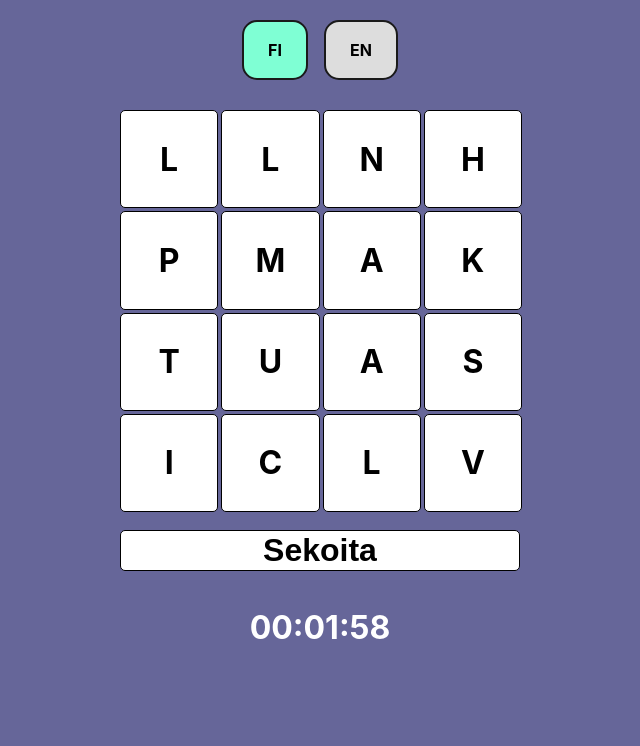
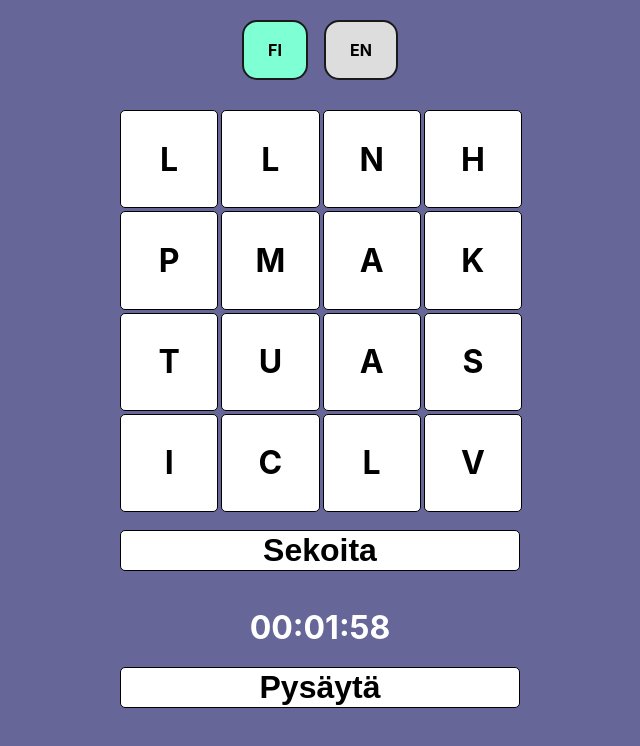
Before and after one commit to arttumat/boggle, a React (Create React App) app: page / in a window 1280 px wide. Both pictures are taken after a click on the button "Aloita". Shown: the top 746 px of the page, without its empty margins (320-960 px from the left). Built offline with nearby package versions, Linux system fonts and the light colour scheme.

Commit message:
stop button

```diff
--- a/src/components/TimerContainer.tsx
+++ b/src/components/TimerContainer.tsx
@@ -26,13 +26,22 @@ const CountdownTimerContainer = ({
     toggle(false);
   }
 
+  function timerStop() {
+    toggle(false);
+  }
+
   return (
     <>
       {isTimerOn ? (
-        <CountDownTimer
-          hoursMinSecs={{ hours: 0, minutes: 2, seconds: 0 }}
-          onComplete={() => timerEnd()}
-        />
+        <>
+          <CountDownTimer
+            hoursMinSecs={{ hours: 0, minutes: 2, seconds: 0 }}
+            onComplete={() => timerEnd()}
+          />
+          <button onClick={() => timerStop()}>
+            {activeLanguage === "fi" ? "Pysäytä" : "Stop"}
+          </button>
+        </>
       ) : (
         <button onClick={() => timerStart()}>
           {activeLanguage === "fi" ? "Aloita" : "Start"}
```
